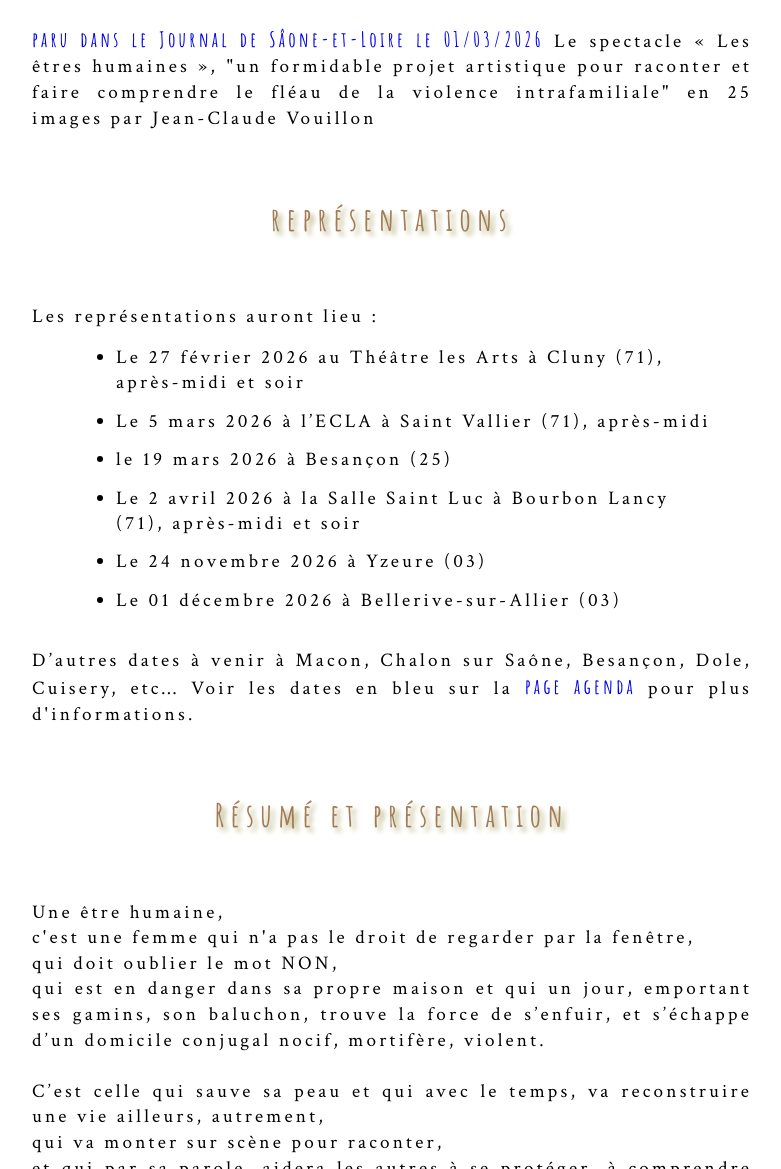
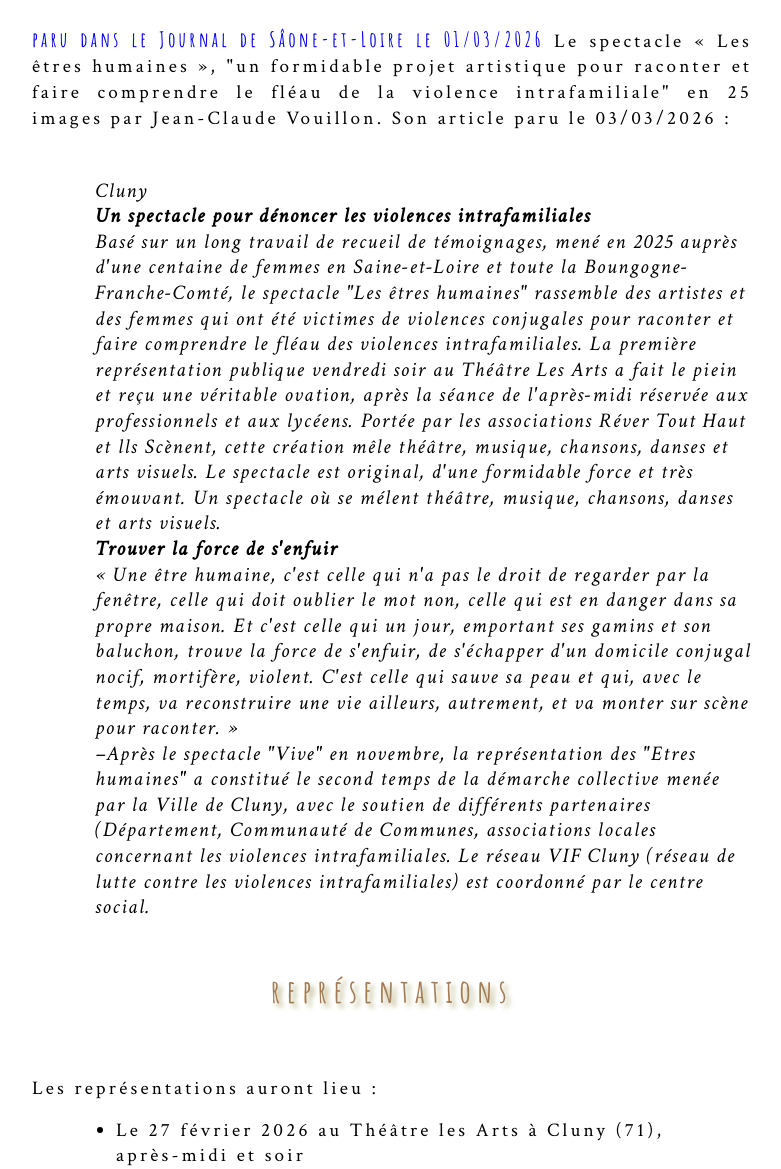
Before and after one commit to leshnik/revertouthaut, a Jekyll site: the page built from les-etres-humaines.md, in a window 1280 px wide and 1400 px high, scrolled down 7331 px. Shown: the part 231-1400 px from the top of the window, without its empty margins (248-1029 px from the left). Built offline with Jekyll 4.4.1, drawn with Linux system fonts in a browser that asks for light colours.

Commit message:
agenda,journal add article 03mars26 en texte

```diff
--- a/les-etres-humaines.md
+++ b/les-etres-humaines.md
@@ -42,7 +42,14 @@ La première s'est passée vendredi 27 février à Cluny, et à sentir l'étrein
 <div class="center-max600-block">
   <a href="https://www.lejsl.com/culture-loisirs/2026/03/01/le-spectacle-les-etres-humaines-en-images" rel="noopener noreferrer" target="_blank"><img src="https://res.cloudinary.com/dnxcesebo/image/upload/v1772561804/ScreenFloat_Shot_11CE492183C8_isdom5.png"></a>
 </div>
-<p class="intro-text"><a href="https://www.lejsl.com/culture-loisirs/2026/03/01/le-spectacle-les-etres-humaines-en-images" rel="noopener noreferrer" target="_blank"> paru dans le Journal de Sâone-et-Loire le 01/03/2026</a> Le spectacle «&nbsp;Les êtres humaines&nbsp;», "un formidable projet artistique pour raconter et faire comprendre le fléau de la violence intrafamiliale" en 25 images par Jean-Claude Vouillon</p>
+<p class="intro-text"><a href="https://www.lejsl.com/culture-loisirs/2026/03/01/le-spectacle-les-etres-humaines-en-images" rel="noopener noreferrer" target="_blank"> paru dans le Journal de Sâone-et-Loire le 01/03/2026</a> Le spectacle «&nbsp;Les êtres humaines&nbsp;», "un formidable projet artistique pour raconter et faire comprendre le fléau de la violence intrafamiliale" en 25 images par Jean-Claude Vouillon. Son article paru le 03/03/2026&nbsp;:&nbsp;</p>
+<div class="quote">Cluny<br>
+<strong>Un spectacle pour dénoncer les violences intrafamiliales</strong><br>
+Basé sur un long travail de recueil de témoignages, mené en 2025 auprès d'une centaine de femmes en Saine-et-Loire et toute la Boungogne-Franche-Comté, le spectacle "Les êtres humaines" rassemble des artistes et des femmes qui ont été victimes de violences conjugales pour raconter et faire comprendre le fléau des violences intrafamiliales. La première représentation publique vendredi soir au Théâtre Les Arts a fait le piein et reçu une véritable ovation, après la séance de l'après-midi réservée aux professionnels et aux lycéens. Portée par les associations Réver Tout Haut et lls Scènent, cette création mêle théâtre, musique, chansons, danses et arts visuels. Le spectacle est original, d'une formidable force et très émouvant. Un spectacle où se mélent théâtre, musique, chansons, danses et arts visuels.<br>
+<strong>Trouver la force de s'enfuir</strong><br>
+«&nbsp;Une être humaine, c'est celle qui n'a pas le droit de regarder par la fenêtre, celle qui doit oublier le mot non, celle qui est en danger dans sa propre maison. Et c'est celle qui un jour, emportant ses gamins et son baluchon, trouve la force de s'enfuir, de s'échapper d'un domicile conjugal nocif, mortifère, violent. C'est celle qui sauve sa peau et qui, avec le temps, va reconstruire une vie ailleurs, autrement, et va monter sur scène pour raconter.&nbsp;»<br>
+–Après le spectacle "Vive" en novembre, la représentation des "Etres humaines" a constitué le second temps de la démarche collective menée par la Ville de Cluny, avec le soutien de différents partenaires (Département, Communauté de Communes, associations locales concernant les violences intrafamiliales. Le réseau VIF Cluny (réseau de lutte contre les violences intrafamiliales) est coordonné par le centre social.
+</div>
 
 <h2>représentations</h2>
 <p class="intro-text">Les représentations auront lieu&nbsp;:&nbsp;</p>
```
Also changed, not shown: journal-de-bord.md (+8 -1 lines).
